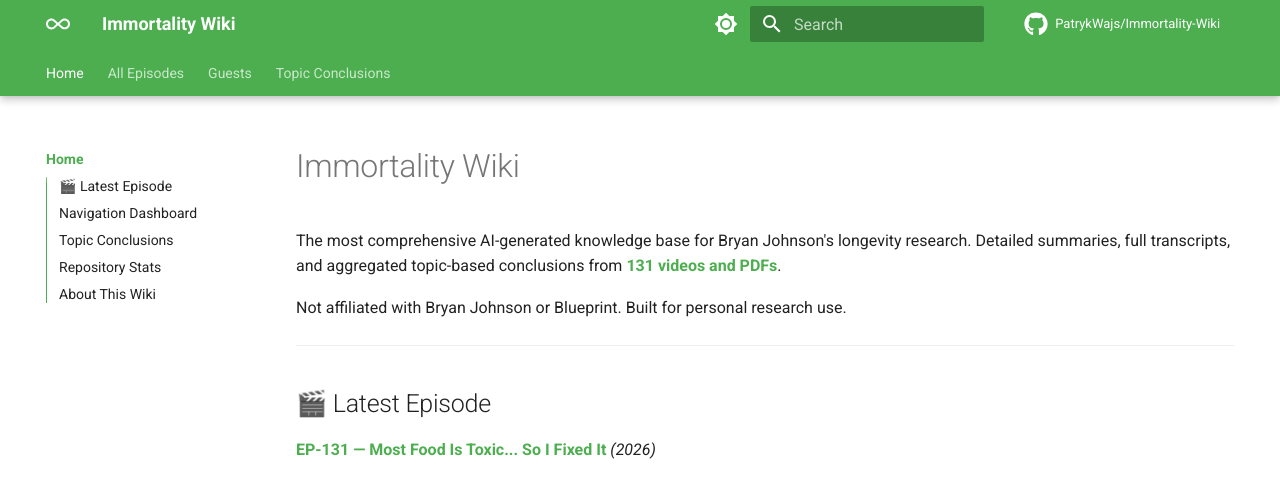
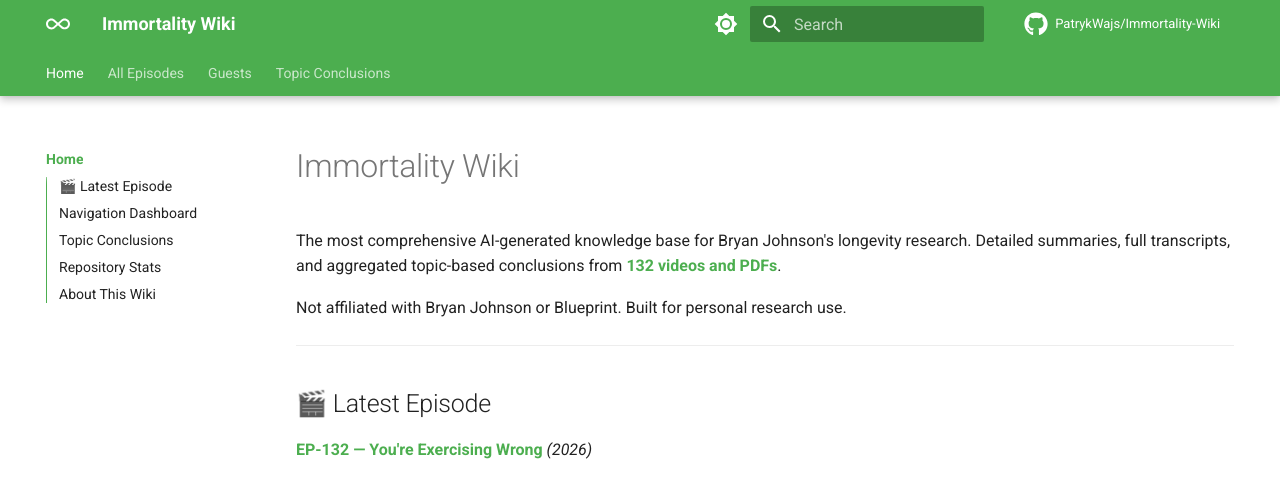
Before and after one commit to PatrykWajs/Immortality-Wiki, an MkDocs documentation site: the page built from docs/index.md, in a window 1280 px wide and 1400 px high, cut to the strip 0-477 px from the top of the window. Built offline with MkDocs 1.6.1 and Material for MkDocs 9.7.7, drawn with Linux system fonts in a browser that asks for light colours; comment, search, counter and statistics services are not loaded; some of the changed text lies outside the part shown.

Commit message:
add: EP-132 (You're Exercising Wrong); bump count to 132
Co-Authored-By: Claude Opus 4.7 (1M context) <noreply@anthropic.com>

```diff
--- a/docs/index.md
+++ b/docs/index.md
@@ -4,7 +4,7 @@ title: Home
 
 # Immortality Wiki
 
-The most comprehensive AI-generated knowledge base for Bryan Johnson's longevity research. Detailed summaries, full transcripts, and aggregated topic-based conclusions from **131 videos and PDFs**.
+The most comprehensive AI-generated knowledge base for Bryan Johnson's longevity research. Detailed summaries, full transcripts, and aggregated topic-based conclusions from **132 videos and PDFs**.
 
 Not affiliated with Bryan Johnson or Blueprint. Built for personal research use.
 
@@ -12,13 +12,13 @@ Not affiliated with Bryan Johnson or Blueprint. Built for personal research use.
 
 ## 🎬 Latest Episode
 
-**EP-131 — Most Food Is Toxic... So I Fixed It** *(2026)*
+**EP-132 — You're Exercising Wrong** *(2026)*
 
 <div style="position:relative;padding-bottom:56.25%;height:0;overflow:hidden;border-radius:8px;">
-  <iframe src="https://www.youtube.com/embed/setwpDYtHk0" style="position:absolute;top:0;left:0;width:100%;height:100%;" frameborder="0" allow="accelerometer; autoplay; clipboard-write; encrypted-media; gyroscope; picture-in-picture" allowfullscreen></iframe>
+  <iframe src="https://www.youtube.com/embed/JNuORofHhrk" style="position:absolute;top:0;left:0;width:100%;height:100%;" frameborder="0" allow="accelerometer; autoplay; clipboard-write; encrypted-media; gyroscope; picture-in-picture" allowfullscreen></iframe>
 </div>
 
-[:octicons-arrow-right-24: Read Summary & Transcript](Episodes/EP-131 - Most Food Is Toxic... So I Fixed It/summary.md)
+[:octicons-arrow-right-24: Read Summary & Transcript](Episodes/EP-132 - Youre Exercising Wrong/summary.md)
 
 ---
 
@@ -30,7 +30,7 @@ Not affiliated with Bryan Johnson or Blueprint. Built for personal research use.
 
     ---
 
-    Chronological list of all 131 episodes and PDFs with direct links to summaries and transcripts.
+    Chronological list of all 132 episodes and PDFs with direct links to summaries and transcripts.
 
     [:octicons-arrow-right-24: Browse All Episodes](MAP.md)
 
@@ -82,7 +82,7 @@ Not affiliated with Bryan Johnson or Blueprint. Built for personal research use.
 
 | Metric | Count |
 |--------|-------|
-| **Total Episodes** | 131 |
+| **Total Episodes** | 132 |
 | **Research Topics** | 13 |
 | **Expert Guests** | 10+ |
 | **Last Updated** | April 2026 |
```
Also changed, not shown: PROGRESS.json (+16 -2 lines), docs/Conclusions/exercise-and-fitness.md (+7 -0 lines), docs/Conclusions/longevity-science.md (+7 -0 lines), docs/Episodes/EP-132 - Youre Exercising Wrong/summary.md (added, +51 -0 lines), docs/Episodes/EP-132 - Youre Exercising Wrong/transcript.md (added, +13 -0 lines), docs/MAP.md (+1 -0 lines), docs/assets/images/social-card.png.
